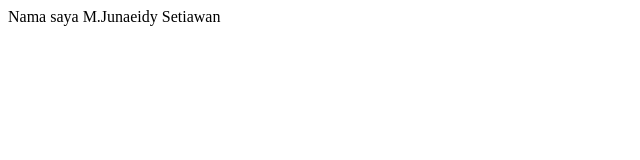
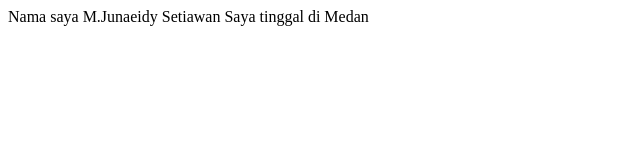
Before and after one commit to junaeidy/new-project-laravel, a plain HTML site: page index.html in a window 1280 px wide. Shown: the whole page, without its empty margins (0-640 px from the left). Drawn offline with Linux system fonts and the light colour scheme.

Commit message:
add tempat tinggal

```diff
--- a/index.html
+++ b/index.html
@@ -7,5 +7,7 @@
 </head>
 <body>
     Nama saya M.Junaeidy Setiawan
+
+    Saya tinggal di Medan
 </body>
 </html>
```
